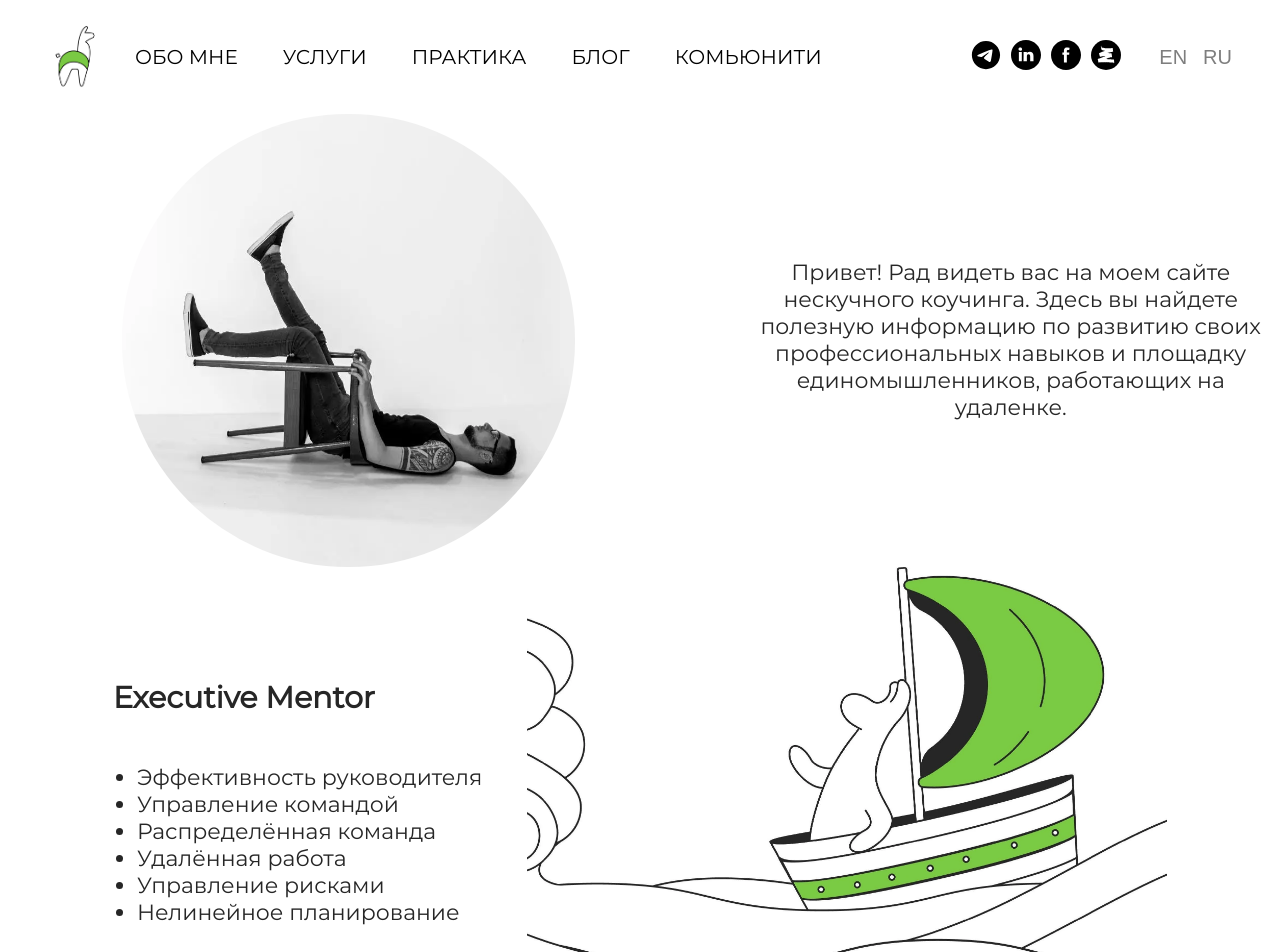
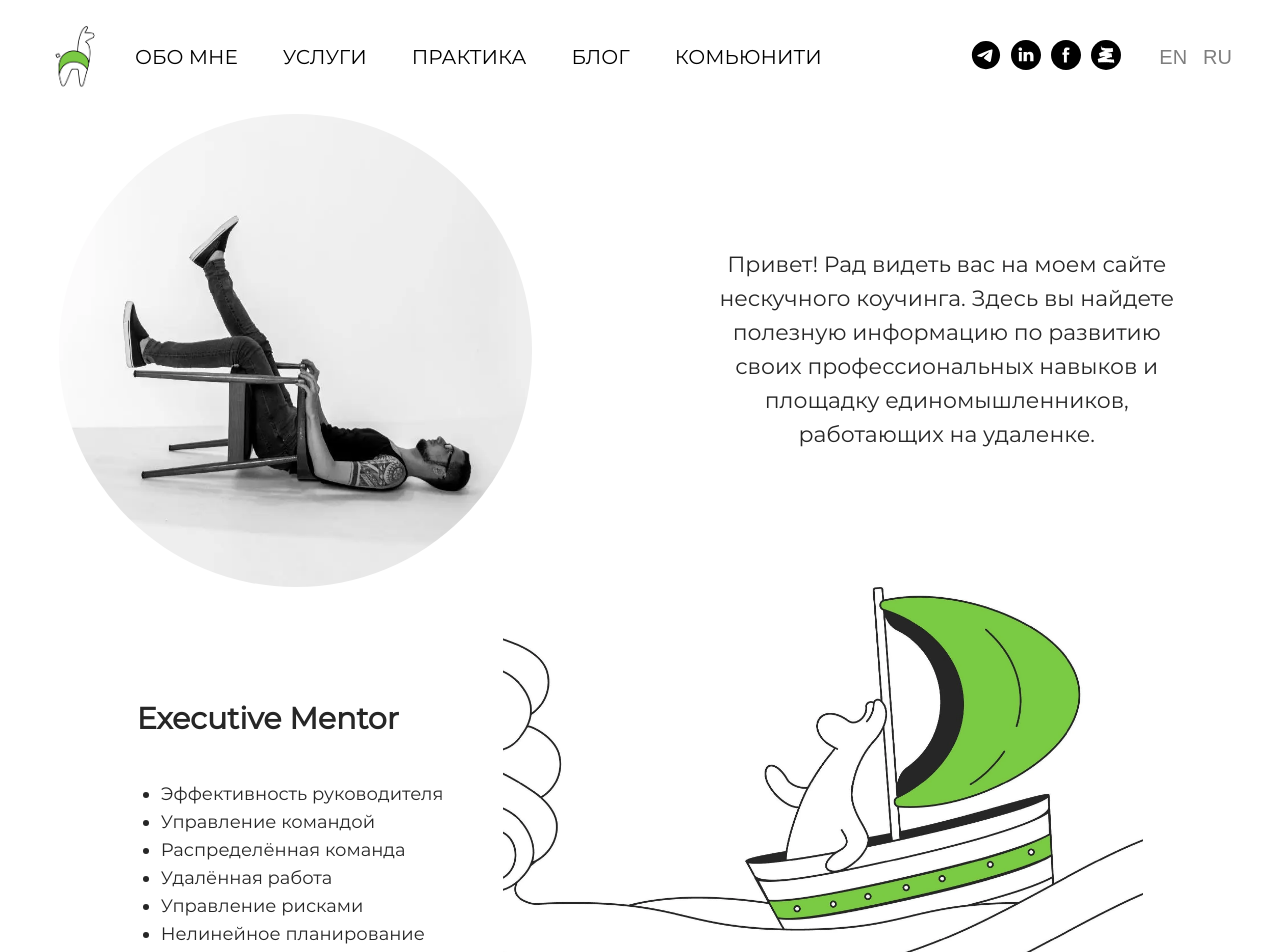
Before and after one commit to ITGirls-PM/developers, a Next.js app: page /mainlist in a window 1280 px wide. Shown: the top 952 px of the page. Built offline with nearby package versions, Linux system fonts and the light colour scheme.

Commit message:
исправлены стили страницы

```diff
--- a/src/app/mainlist/style.module.scss
+++ b/src/app/mainlist/style.module.scss
@@ -16,6 +16,7 @@
     display: flex;
     justify-content: space-around;
     flex-direction: column;
+    margin-inline-end: 5px;
   }
 
   &__title {
@@ -39,13 +40,16 @@
   &__list {
     font-weight: 300;
     color: $black;
-    font-size: 22px;
+    font-size: 18px;
+    line-height: 1.55;
+    font-style: normal;
     padding-inline-start: 24px;
   }
 
   &__image {
     height: auto;
     width: 50%;
+    margin-inline-start: 10px;
   }
 }
 
@@ -55,18 +59,22 @@
   &__image {
     border-radius: 50%;
     height: auto;
-    width: 65%;
+    width: 80%;
   }
 }
 
 .wrapper {
   width: 50%;
+  margin-inline-end: 22px;
+  padding: 0 83px;
 
   &__text {
     white-space: pre-line;
     font-weight: 300;
     color: $black;
     font-size: 22px;
+    line-height: 1.55;
+    font-style: normal;
     text-align: center;
   }
 }
--- a/src/components/MainList/index.jsx
+++ /dev/null
@@ -1,6 +0,0 @@
-import React from 'react'
-import styles from './style.module.scss'
-
-export default function MainList() {
-  return <div className={styles['mainblock']}>главная</div>
-}
--- a/src/components/MainList/style.module.scss
+++ /dev/null
@@ -1,3 +0,0 @@
-.mainblock {
-  display: flex;
-}
```
